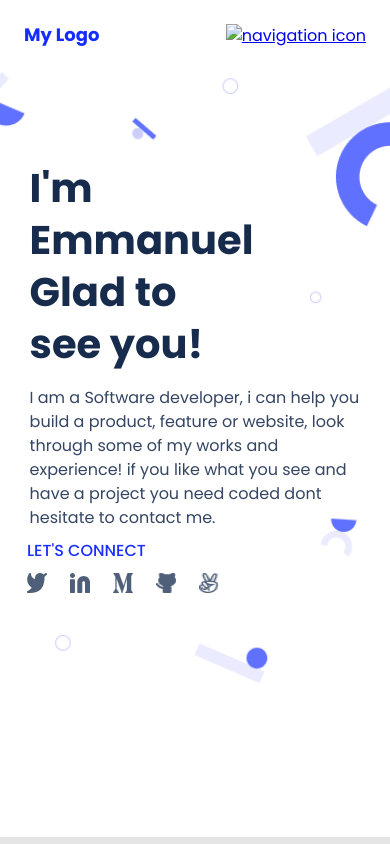
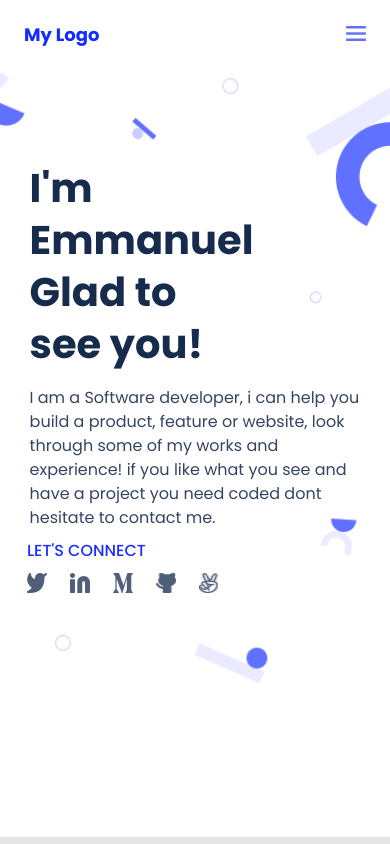
Before and after one commit to Gmanlove/My-Portfolio, a website: page index.html in a window 390 px wide. Shown: the top 844 px of the page. Drawn offline with Linux system fonts and the light colour scheme; the site is published under a folder, as on GitHub Pages, so addresses that start at the root find nothing.

Commit message:
Fix the relative path of hamburger icon

```diff
--- a/index.html
+++ b/index.html
@@ -34,7 +34,7 @@
       <div class="nav-links">
         <a href="#"
           ><img
-            src="/images/icon-menu.png"
+            src="images/icon-menu.png"
             alt="navigation icon"
             class="humberger"
           />
```
